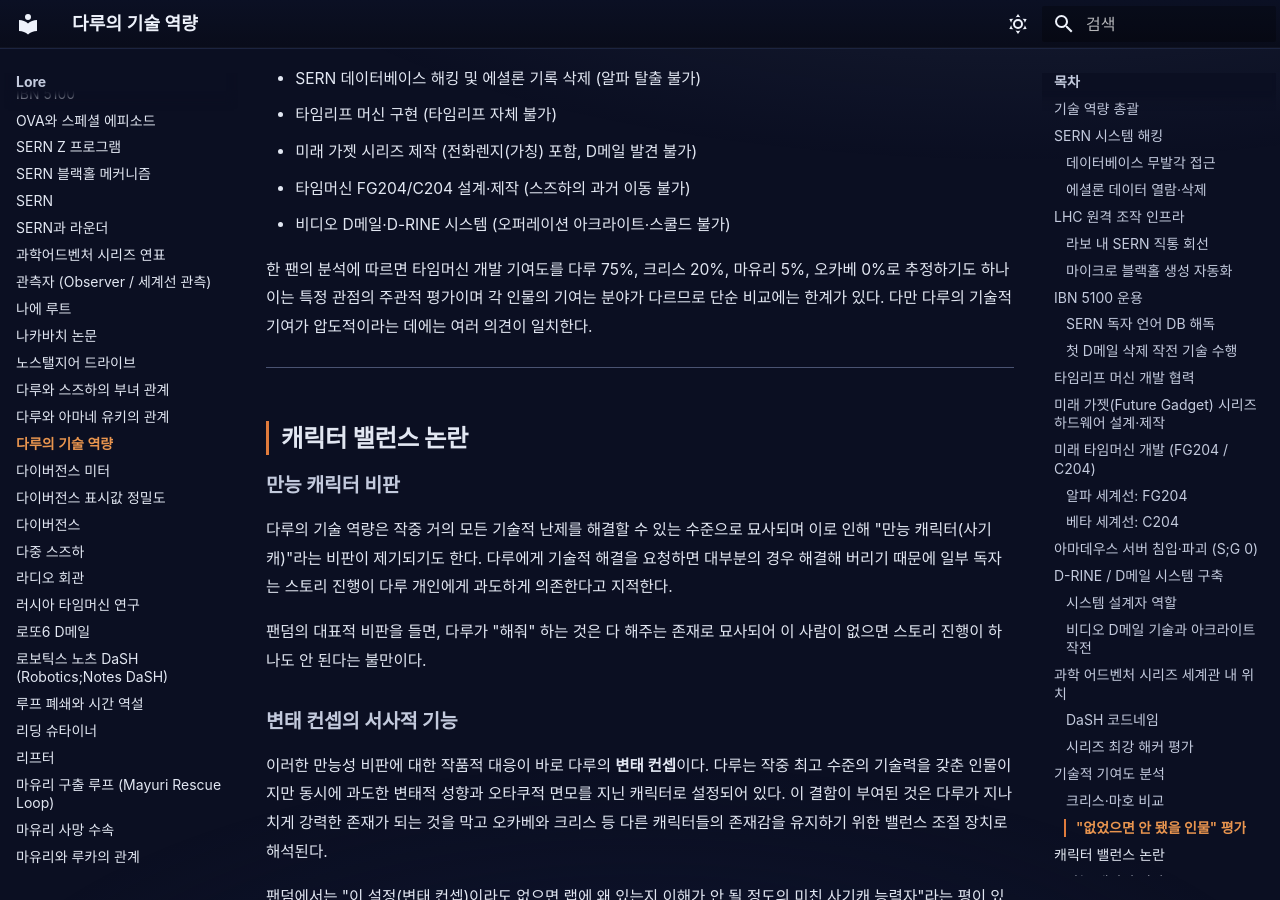
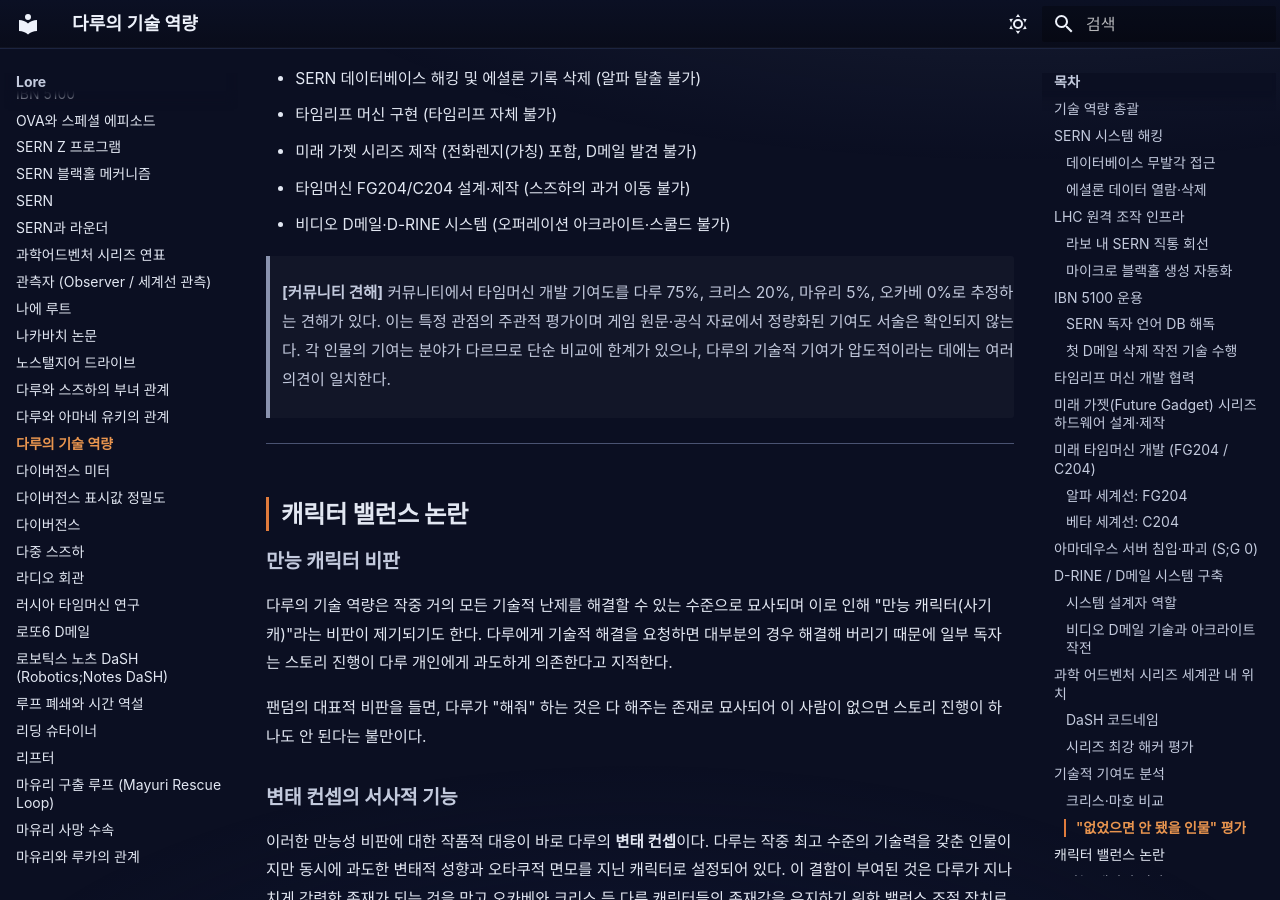
Before and after one commit to sgwiki/sgwiki.github.io, an MkDocs documentation site: the page built from wiki/lore/다루의-기술-역량.md, in a window 1280 px wide and 900 px high, scrolled down 7423 px. Built offline with MkDocs 1.6.1 and Material for MkDocs 9.7.7, drawn with Linux system fonts in a browser that asks for light colours; some web fonts are replaced.

Commit message:
fix(wiki): 다루의-기술-역량 — P10 b2826dc9 패치 적용

```diff
--- a/wiki/lore/다루의-기술-역량.md
+++ b/wiki/lore/다루의-기술-역량.md
@@ -193,7 +193,7 @@ D-RINE과 비디오 D메일의 상세 메커니즘은 [D-RINE 문서](D-RINE.md)
 - 타임머신 FG204/C204 설계·제작 (스즈하의 과거 이동 불가)
 - 비디오 D메일·D-RINE 시스템 (오퍼레이션 아크라이트·스쿨드 불가)
 
-한 팬의 분석에 따르면 타임머신 개발 기여도를 다루 75%, 크리스 20%, 마유리 5%, 오카베 0%로 추정하기도 하나 이는 특정 관점의 주관적 평가이며 각 인물의 기여는 분야가 다르므로 단순 비교에는 한계가 있다. 다만 다루의 기술적 기여가 압도적이라는 데에는 여러 의견이 일치한다.
+> **[커뮤니티 견해]** 커뮤니티에서 타임머신 개발 기여도를 다루 75%, 크리스 20%, 마유리 5%, 오카베 0%로 추정하는 견해가 있다. 이는 특정 관점의 주관적 평가이며 게임 원문·공식 자료에서 정량화된 기여도 서술은 확인되지 않는다. 각 인물의 기여는 분야가 다르므로 단순 비교에 한계가 있으나, 다루의 기술적 기여가 압도적이라는 데에는 여러 의견이 일치한다.
 
 ---
 
```
